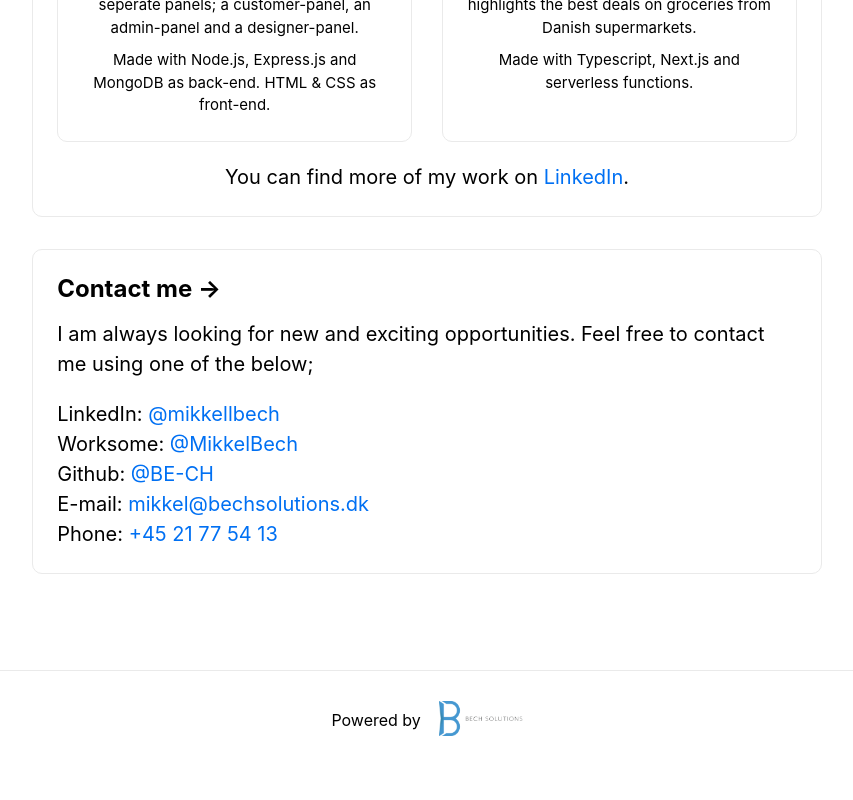
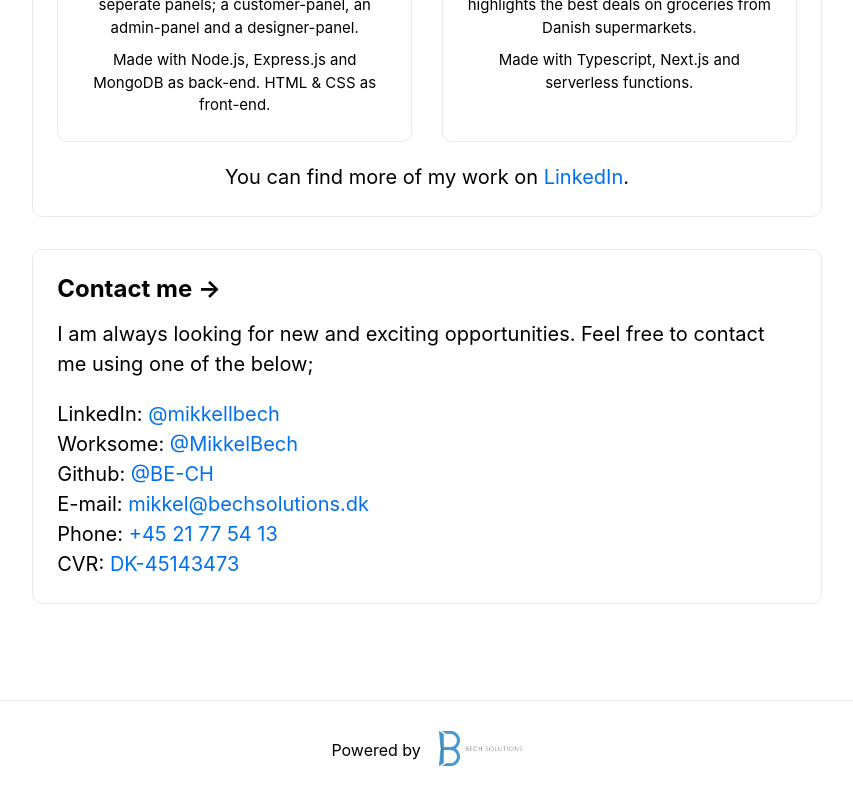
Before and after one commit to BE-CH/bechsolutions, a Next.js app: page / in a window 1280 px wide. Shown: the part 1852-2652 px from the top of the page, without its empty margins (213-1066 px from the left). Before the commit the page ends 2622 px from the top, so only its background shows below. Built offline with nearby package versions, Linux system fonts and the light colour scheme.

Commit message:
Added CVR to website

```diff
--- a/package.json
+++ b/package.json
@@ -18,5 +18,6 @@
   "devDependencies": {
     "eslint": "^7.30.0",
     "eslint-config-next": "^11.0.1"
-  }
+  },
+  "packageManager": "yarn@1.22.22+sha512.a6b2f7906b721bba3d67d4aff083df04dad64c399707841b7acf00f6b133b7ac24255f2652fa22ae3534329dc6180534e98d17432037ff6fd140556e2bb3137e"
 }
--- a/pages/index.js
+++ b/pages/index.js
@@ -200,6 +200,12 @@ export default function Home() {
                 +45 21 77 54 13
               </a>
             </p>
+            <p className={styles.cardLink}>
+              CVR:{' '}
+              <a rel="noopener noreferrer" href="https://datacvr.virk.dk/enhed/virksomhed/45143473" target="_blank">
+                DK-45143473
+              </a>
+            </p>
           </div>
         </div>
       </main>
```
